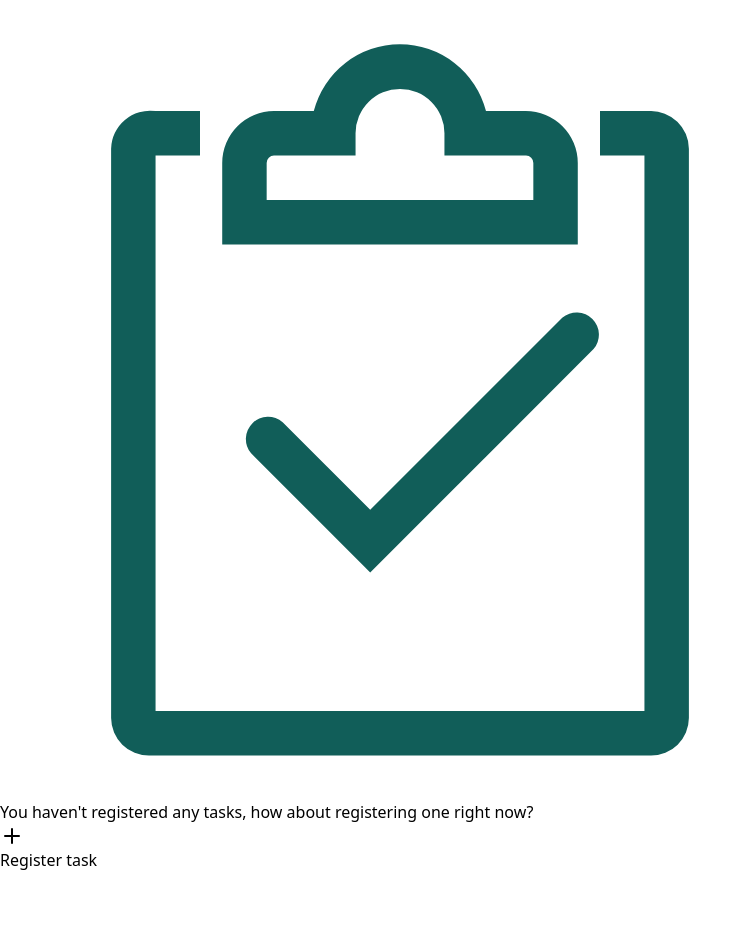
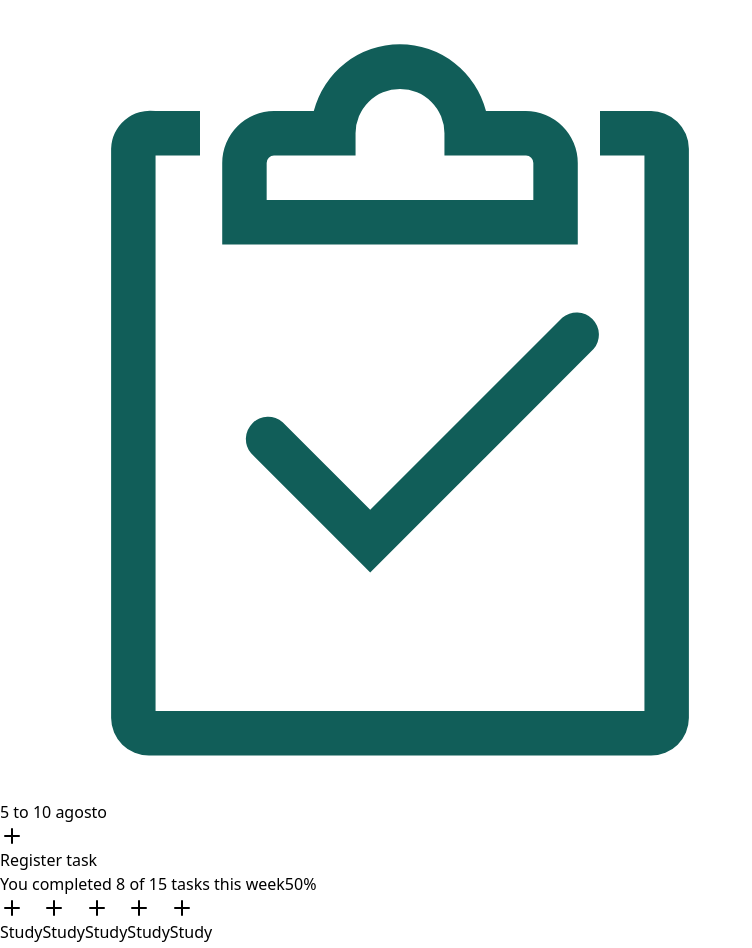
Before and after one commit to Rogerio0Vieira/to-do-list, a React (Vite) app in the folder web/: page / in a window 1280 px wide. Shown: the top 948 px of the page, without its empty margins (0-752 px from the left). Before the commit the page ends 872 px from the top, so only its background shows below. Built offline with nearby package versions, Linux system fonts and the light colour scheme.

Commit message:
import the component to the app file

```diff
--- a/web/src/app.tsx
+++ b/web/src/app.tsx
@@ -1,18 +1,16 @@
-import taskIcon from "./assets/tasks-svgrepo-com.svg"
-import { Plus } from "lucide-react"
+import { Dialog } from './components/ui/dialog';
+import { CreateTask } from "./components/create-task";
+import { Summary } from './components/summry';
+// import { EmptyTasks } from './components/empty-tasks';
+
 
 export function App() {
   return (
-    <div className="h-screen flex flex-col items-center justify-center gap-8">
-      <img src={taskIcon} alt="task-icon" className="size-48" />
-      <p className="text-teal-50 leading-relaxed max-w-80 text-center">
-        You haven't registered any tasks, how about registering one right now?
-      </p>
+    <Dialog >
+      {/* <EmptyTasks/> */}
+      <Summary/>
+      <CreateTask />
+    </Dialog>
 
-      <button type="button" className="px-4 py-2.5 rounded-lg bg-teal-500 flex items-center gap-2 text-sm font-medium tracking-tight hover:bg-teal-600" >
-        <Plus className="size-4"/>
-        Register task
-      </button>
-    </div>
   )
 }
```
